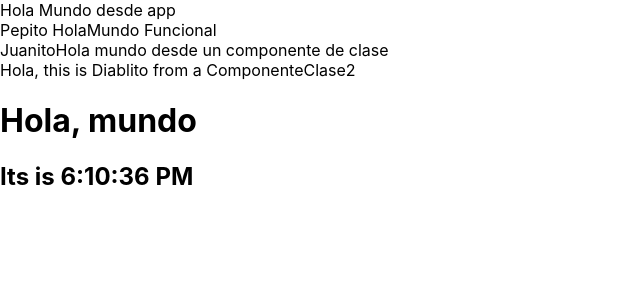
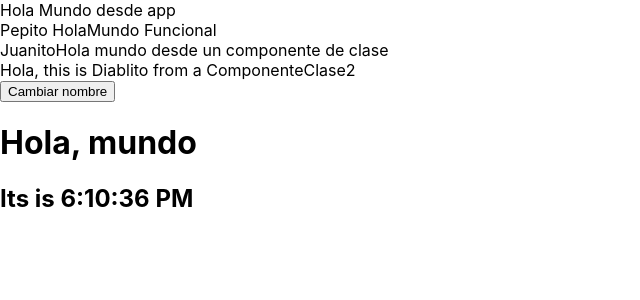
Before and after one commit to ngarng00/CompraVenta2025, a React (Create React App) app in the folder frontend/: page / in a window 1280 px wide. Shown: the top 300 px of the page, without its empty margins (0-640 px from the left). Built offline with nearby package versions, Linux system fonts and the light colour scheme.

Commit message:
feat: componentes clase, ciclo d vida y metodos

```diff
--- a/frontend/src/componentes/ComponenteClase2.tsx
+++ b/frontend/src/componentes/ComponenteClase2.tsx
@@ -18,11 +18,34 @@ export class ComponenteClase2 extends React.Component<ComponenteProps, Component
     render() {
         console.log("render");
         return <>
-            Hola, this is {this.state.name} from a ComponenteClase2
+            Hola, this is {this.state.name} from a ComponenteClase2<br />
+            <button onClick={()=>{
+                this.setState({name: "Kike"})
+            }}>
+                Cambiar nombre
+            </button>
         </>
     }
 
+    componentDidMount() {
+        console.log("componentDidMount");
+    }
 
+    componentDidUpdate(prevProps: Readonly<ComponenteProps>, prevState: Readonly<ComponenteState>, snapshot?: any): void {
+        console.log("componentDidUpdate");
+        console.log("Prev props");
+        console.log(JSON.stringify(prevProps));
+        console.log("current props");
+        console.log(JSON.stringify(this.props));
+        console.log("Prev state");
+        console.log(JSON.stringify(prevState));
+        console.log("current state");
+        console.log(JSON.stringify(this.state));
+    }
+
+    componentWillUnmount(): void {
+        console.log("componentWillUnmount");
+    }
 }
 
 interface ComponenteState {
```
